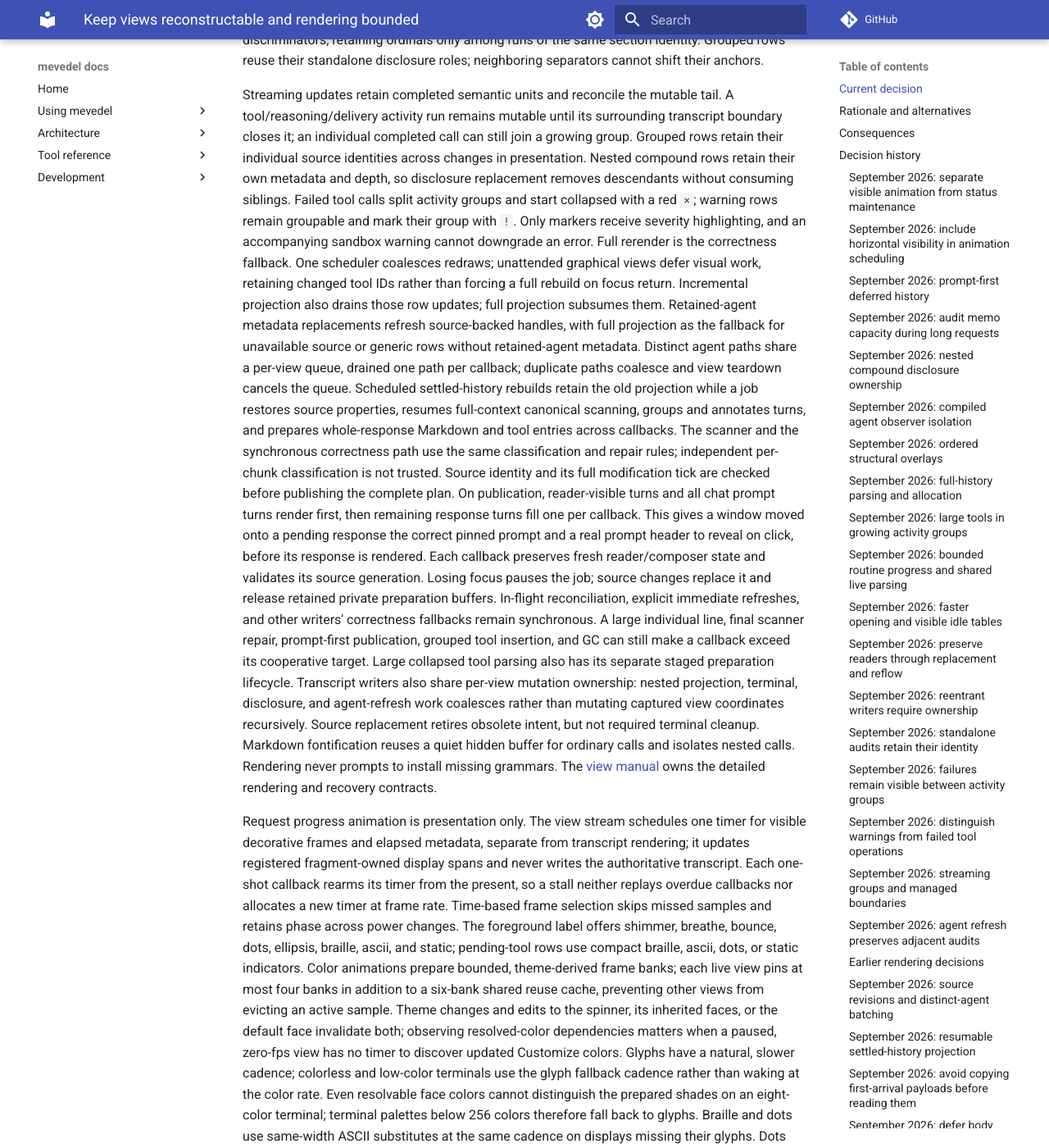
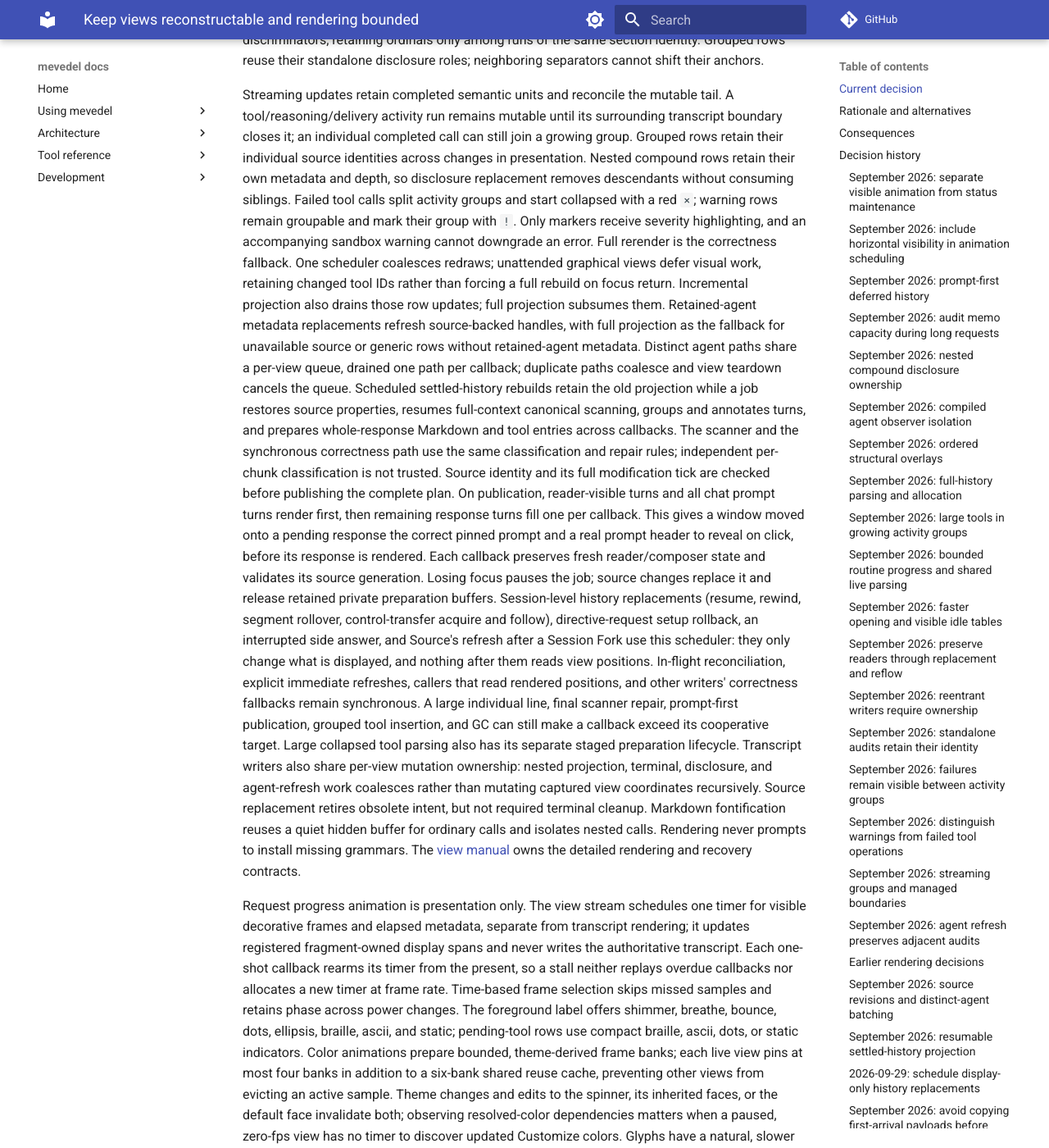
Before and after one commit to FrauH0lle/mevedel, an MkDocs documentation site: the page built from docs/adr/0119-keep-views-reconstructable-and-rendering-bounded.md, in a window 1280 px wide and 1400 px high, scrolled down 430 px. Shown: the whole window at 82% size. Built offline with MkDocs 1.6.1 and Material for MkDocs 9.7.7, drawn with Linux system fonts in a browser that asks for light colours; comment, search, counter and statistics services are not loaded; some of the changed text lies outside the part shown.

Commit message:
Schedule display-only history replacements instead of rendering synchronously

```diff
--- a/docs/adr/0119-keep-views-reconstructable-and-rendering-bounded.md
+++ b/docs/adr/0119-keep-views-reconstructable-and-rendering-bounded.md
@@ -43,8 +43,13 @@ This gives a window moved onto a pending response the correct pinned prompt
 and a real prompt header to reveal on click, before its response is rendered.
 Each callback preserves fresh reader/composer state and validates its source
 generation. Losing focus pauses the job; source changes replace it and release
-retained private preparation buffers. In-flight reconciliation, explicit immediate
-refreshes, and other writers' correctness fallbacks remain synchronous. A large
+retained private preparation buffers. Session-level history replacements
+(resume, rewind, segment rollover, control-transfer acquire and follow),
+directive-request setup rollback, an interrupted side answer, and Source's
+refresh after a Session Fork use this scheduler: they only change what is displayed, and nothing after them reads
+view positions. In-flight reconciliation, explicit immediate refreshes, callers
+that read rendered positions, and other writers' correctness fallbacks remain
+synchronous. A large
 individual line, final scanner repair, prompt-first publication, grouped tool
 insertion, and GC can still make a callback exceed its cooperative target. Large
 collapsed tool parsing also has its separate staged preparation lifecycle.
@@ -697,6 +702,26 @@ final root history. Elapsed work increased from 618 to 655 ms and from 325 to
 343 ms respectively. Final history hashes matched for each capture. These
 modest gains on long individual turns motivate dividing work below turn size.
 
+### 2026-09-29: schedule display-only history replacements
+
+Resume, rewind, segment rollover, control-transfer acquire and follow,
+directive-request setup rollback, an interrupted side answer, and Source's
+refresh after a Session Fork called the synchronous full render although no caller read view positions
+afterwards. The compiled replay put a synchronous rebuild of the large root
+capture at a 284 ms median worst key delay against 71 ms for the scheduled
+job (agent capture: 326 versus 109 ms; small control capture: 141 versus
+44 ms). These callers now request the coalesced scheduled render. The old
+projection stays visible until the job's reader-anchored turns install, and
+tests that inspect the view after these operations flush the scheduled
+render synchronously.
+
+A trial that moved chat prompts out of publication into the first callbacks
+lowered the warm root replay's worst key delay from 139 to about 100 ms. It
+was rejected: the root capture has eight prompts at roughly 3 ms each, so the
+gain came mostly from where a collection landed rather than from less work,
+and it left a window moved onto a pending response with the previous prompt
+pinned until the callbacks caught up.
+
 ### September 2026: avoid copying first-arrival payloads before reading them
 
 A profile of the unchanged archived 9.6 MB tool span showed repeated copies
```
Also changed, not shown: docs/view.md (+4 -0 lines), 9 other files.
